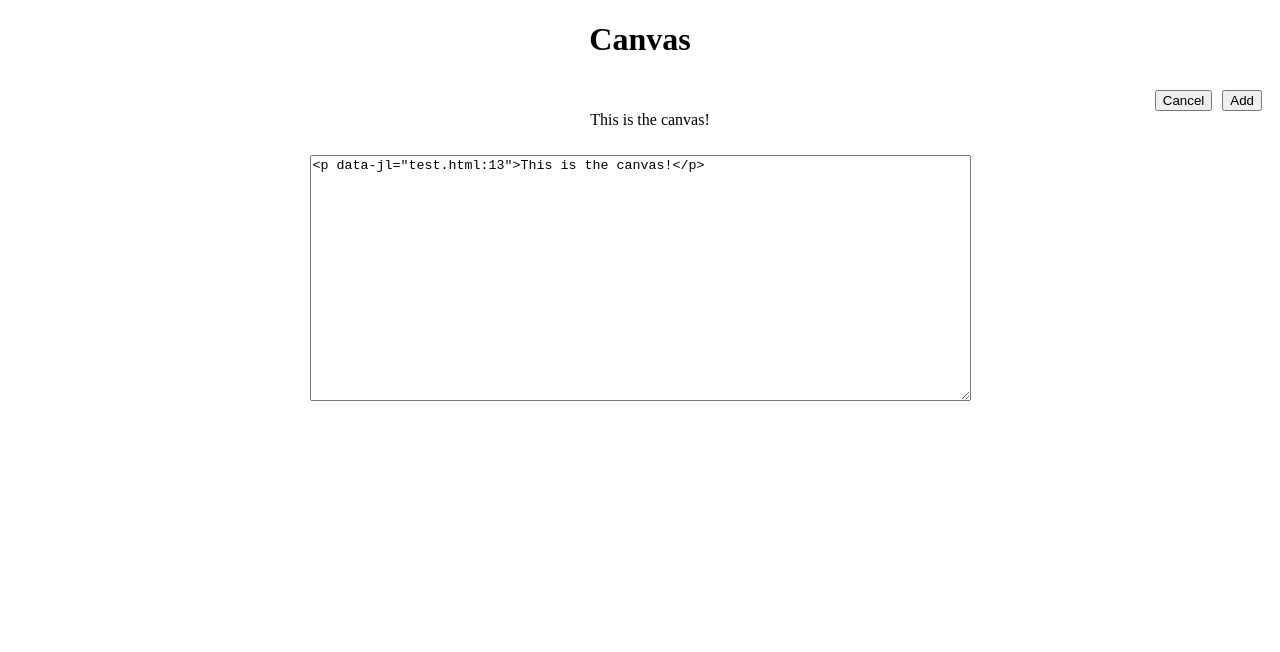
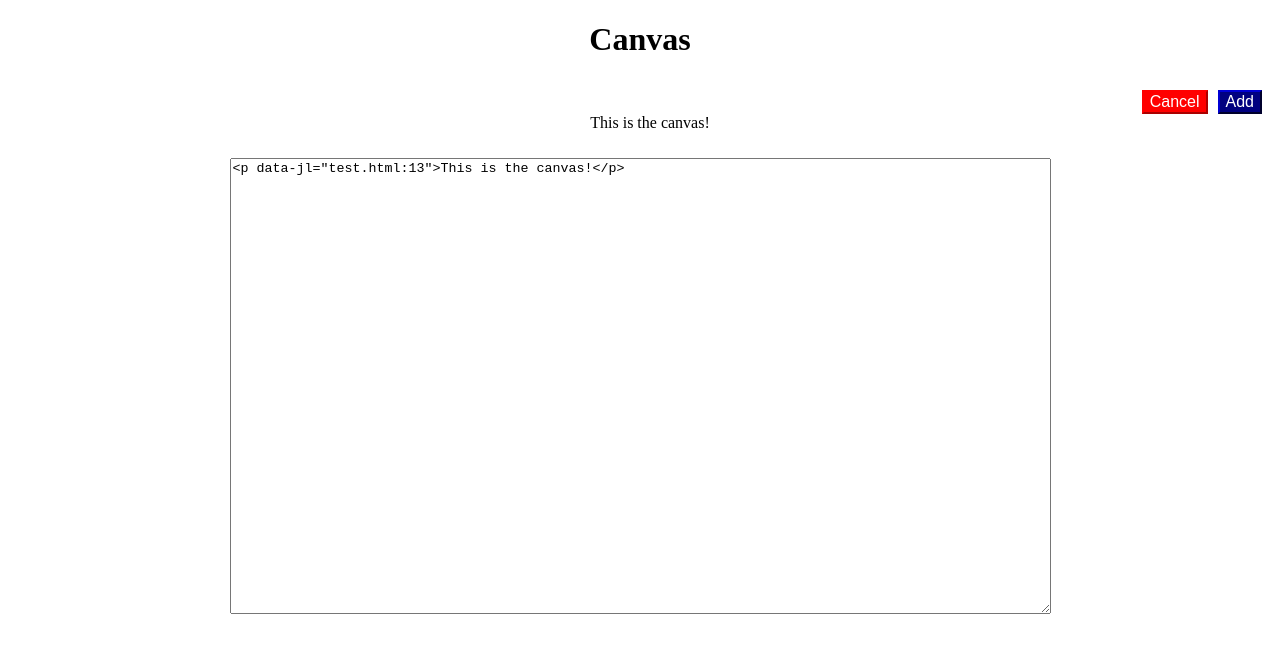
Before and after one commit to jmoise45/SRS-ICW, a plain HTML site: page test.html in a window 1280 px wide. Both pictures are taken after a click on the button "Edit". Drawn offline with nearby package versions, Linux system fonts and the light colour scheme; some packages are replaced by stand-ins of ours.

Commit message:
Update test.html

```diff
--- a/test.html
+++ b/test.html
@@ -7,12 +7,12 @@
 <body>
   <div style="width:100%;min-height:100%;color:black;background-color:transparent;text-align:center;">
     <h1>Canvas</h1>
-    <form id="addbtn" style="display:none;margin-right:10px;margin-top:10px;float:right;"><input onclick="addText()" type="button" name="Add" value="Add"></form>
-    <form id="editbtn" style="margin-right:10px;margin-top:10px;float:right;"><input onclick="editText()" type="button" name="Edit" value="Edit"></form>
-    <form id="canbtn" style="display:none;margin-right:10px;margin-top:10px;float:right;"><input onclick="cancelText()" type="button" name="Cancel" value="Cancel"></form>
+    <form id="addbtn" style="display:none;margin-right:10px;margin-top:10px;float:right;"><input style="background-color:#000080; color:white; border-color:#000080; font-size:16px; cursor:pointer;" onclick="addText()" type="button" name="Add" value="Add"></form>
+    <form id="editbtn" style="margin-right:10px;margin-top:10px;float:right;"><input style="background-color:#000080; color:white; border-color:#000080; font-size:16px; cursor:pointer;" onclick="editText()" type="button" name="Edit" value="Edit"></form>
+    <form id="canbtn" style="display:none;margin-right:10px;margin-top:10px;float:right;"><input style="background-color:red; color:white; border-color:red; font-size:16px; cursor:pointer;" onclick="cancelText()" type="button" name="Cancel" value="Cancel"></form>
     <div style="margin-left:20px;clear:both;" id="canvas"><p>This is the canvas!</p></div>
     <form id="canvas-form" style="display:none; margin-top:10px;">
-      <textarea name="name" id="text" rows="16" cols="80" style="margin-bottom:10px;"></textarea>
+      <textarea name="name" id="text" rows="30" cols="100" style="margin-bottom:10px;"></textarea>
     </form>
   </div>
   <script>
@@ -28,7 +28,7 @@
       let text = document.getElementById("text");
       let form = document.getElementById("canvas-form");
       let canbtn = document.getElementById("canbtn");
-      alert(text.value);
+      //alert(text.value);
       let canvas = document.getElementById("canvas");
       let analyze = text.value.split(" ");
       canvas.innerHTML = text.value;
```
